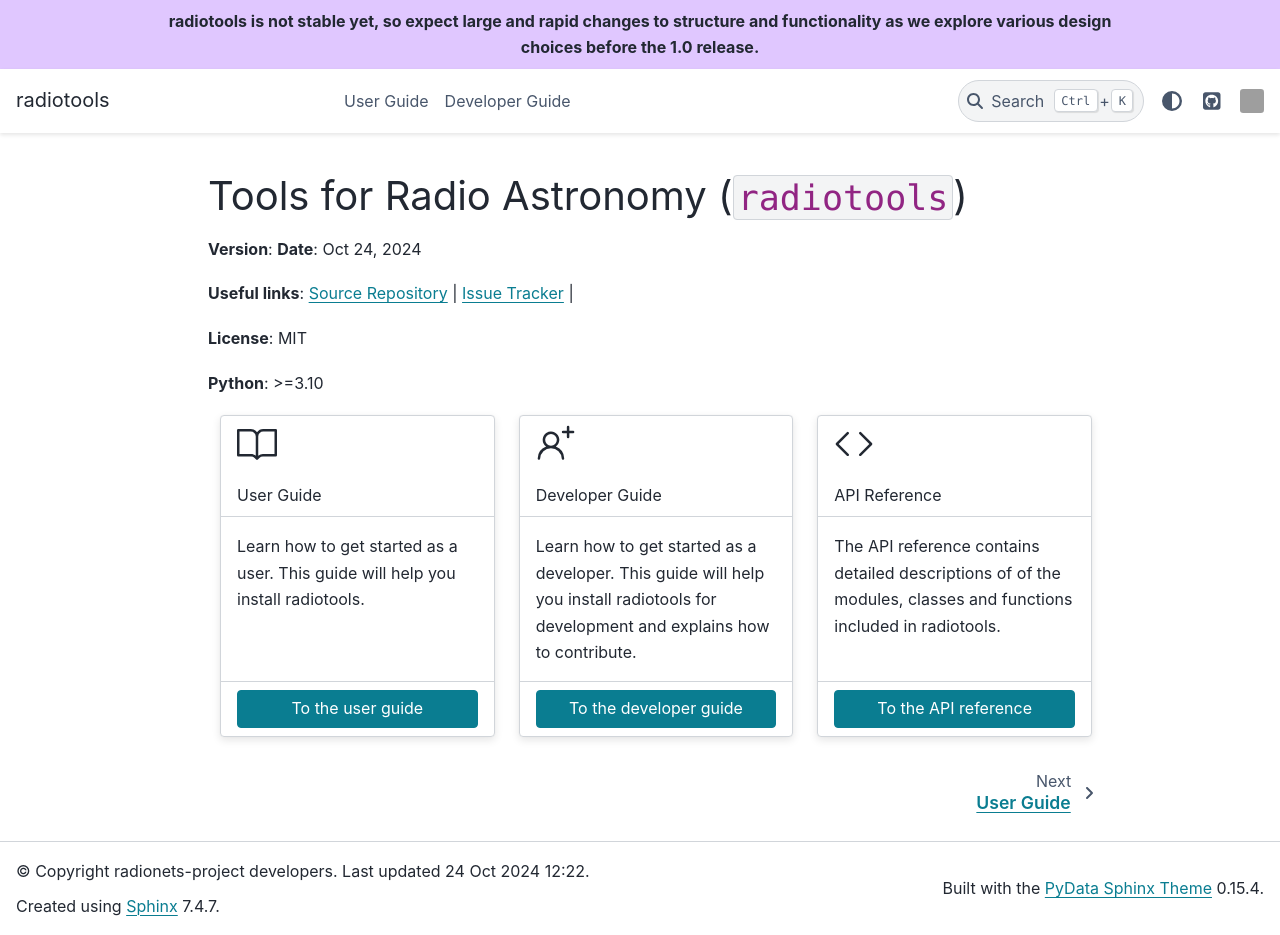
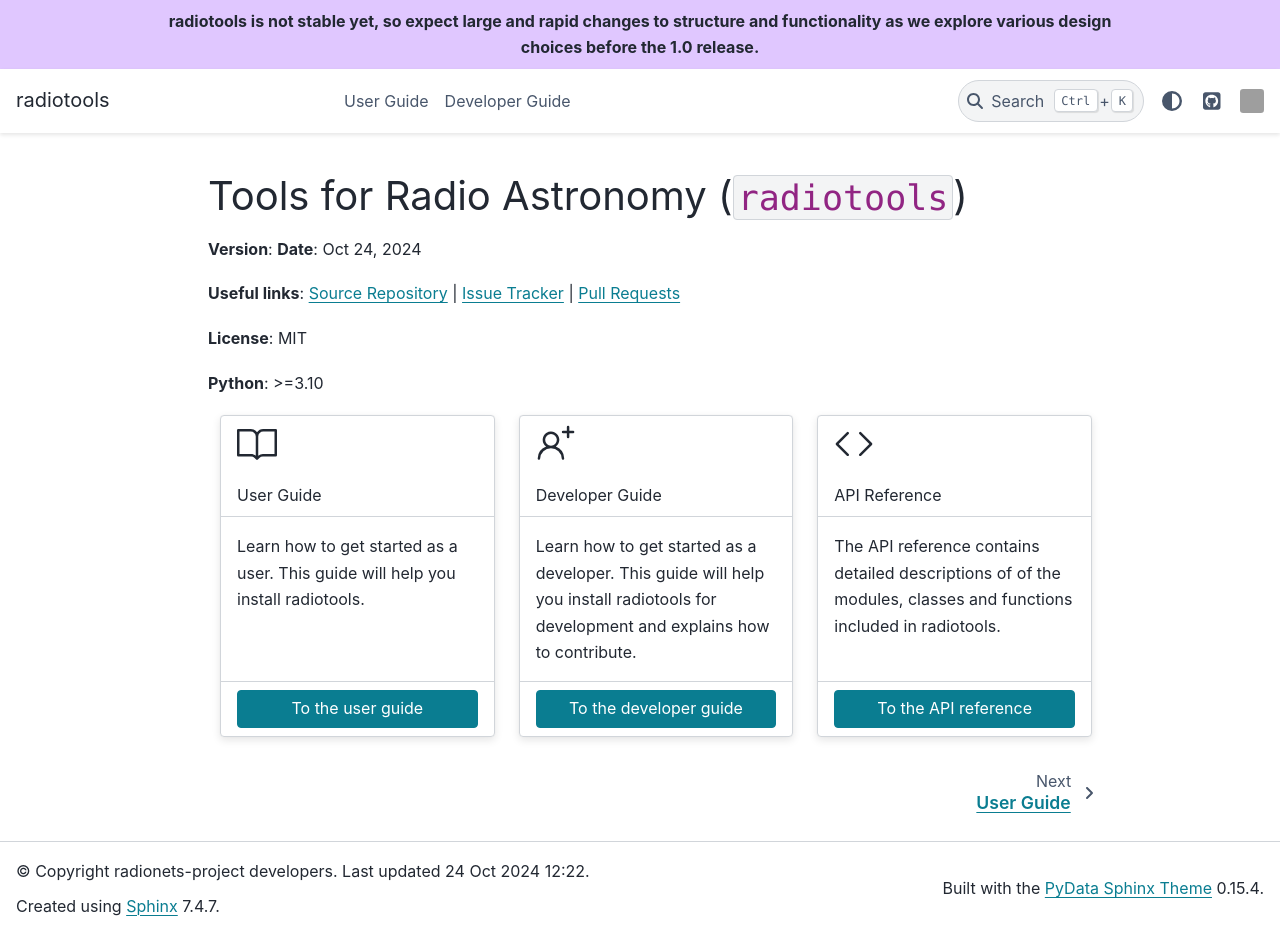
Before and after one commit to radionets-project/radiotools, a Sphinx documentation site: the page built from docs/index.rst, in a window 1280 px wide and 935 px high. Built offline with Sphinx 7.4.7 and the PyData theme 0.15.4, drawn with Linux system fonts in a browser that asks for light colours; pages that are not in the unit, such as notebooks, are missing from menus; grey boxes are pictures that could not be loaded.

Commit message:
Add pull request hyperlink to index

```diff
--- a/docs/index.rst
+++ b/docs/index.rst
@@ -15,6 +15,7 @@
 **Useful links**:
 `Source Repository <https://github.com/radionets-project/radiotools>`__ |
 `Issue Tracker <https://github.com/radionets-project/radiotools/issues>`__ |
+`Pull Requests <https://github.com/radionets-project/radiotools/pulls>`__
 
 **License**: MIT
 
```
